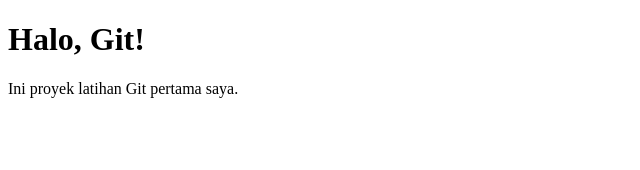
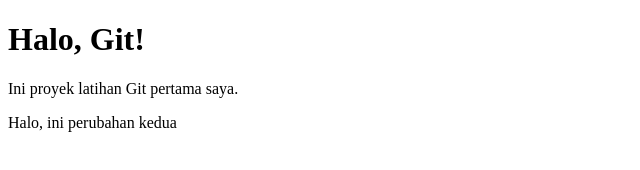
Before and after one commit to yufaabdillah-cloud/latihan-git, a plain HTML site: page latihan-github/index.html in a window 1280 px wide. Shown: the whole page, without its empty margins (0-640 px from the left). Drawn offline with Linux system fonts and the light colour scheme.

Commit message:
perubahan lagi

```diff
--- a/latihan-github/index.html
+++ b/latihan-github/index.html
@@ -7,5 +7,7 @@
 <body>
     <h1>Halo, Git!</h1>
     <p>Ini proyek latihan Git pertama saya.</p>
+
+    <p>Halo, ini perubahan kedua</p>
 </body>
 </html>
```
